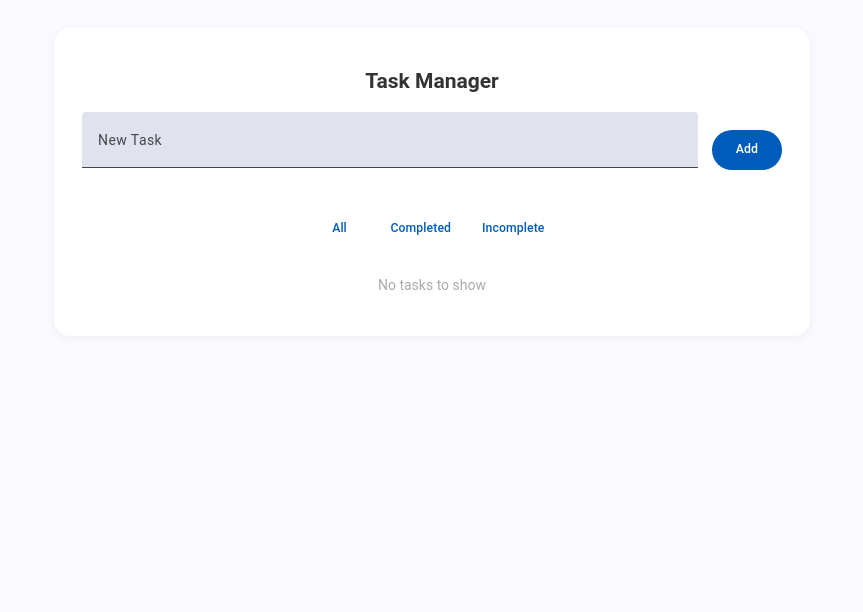
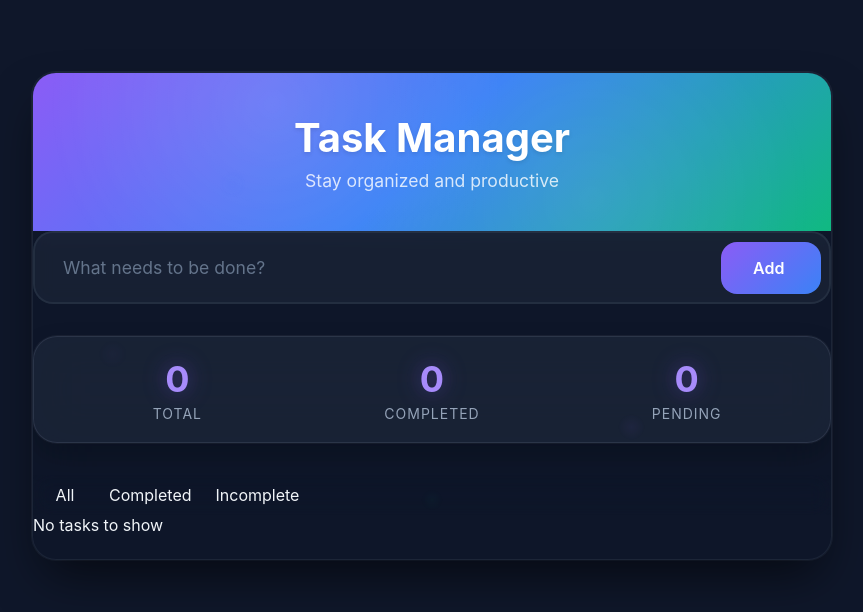
Before and after one commit to aru-segar/task-manager, an Angular app in the folder task-manager/: page / in a window 1280 px wide. Shown: the top 612 px of the page, without its empty margins (208-1071 px from the left). Built offline with nearby package versions, Linux system fonts and the light colour scheme.

Commit message:
fix styling issue

```diff
--- a/task-manager/package.json
+++ b/task-manager/package.json
@@ -46,6 +46,7 @@
     "karma-coverage": "~2.2.0",
     "karma-jasmine": "~5.1.0",
     "karma-jasmine-html-reporter": "~2.1.0",
+    "sass": "^1.89.2",
     "typescript": "~5.8.2"
   }
 }
--- a/task-manager/src/app/features/task-manager/task-manager.component.html
+++ b/task-manager/src/app/features/task-manager/task-manager.component.html
@@ -1,13 +1,35 @@
-<div class="task-wrapper mat-elevation-z4">
+<div class="task-wrapper">
+    <div class="header">
         <h2>Task Manager</h2>
+        <div class="subtitle">Stay organized and productive</div>
+    </div>
 
+    <div class="content">
+        <!-- Add Task Section -->
+        <div class="input-section">
             <div class="input-row">
-        <mat-form-field class="full-width" appearance="fill">
-            <mat-label>New Task</mat-label>
-            <input matInput [(ngModel)]="taskTitle" (keyup.enter)="addTask()" />
-        </mat-form-field>
+                <input matInput placeholder="What needs to be done?" [(ngModel)]="taskTitle" (keyup.enter)="addTask()"
+                    class="task-input" />
+                <button class="add-button" (click)="addTask()">
+                    <span class="material-icons"></span>
+                    Add
+                </button>
+            </div>
+        </div>
 
-        <button mat-flat-button color="primary" (click)="addTask()">Add</button>
+        <div class="task-stats">
+            <div class="stat-item">
+                <span class="stat-number">{{ tasks.length }}</span>
+                <span class="stat-label">TOTAL</span>
+            </div>
+            <div class="stat-item">
+                <span class="stat-number">{{ completedCount }}</span>
+                <span class="stat-label">COMPLETED</span>
+            </div>
+            <div class="stat-item">
+                <span class="stat-number">{{ pendingCount }}</span>
+                <span class="stat-label">PENDING</span>
+            </div>
         </div>
 
         <div class="filter-buttons">
--- a/task-manager/src/app/features/task-manager/task-manager.component.scss
+++ b/task-manager/src/app/features/task-manager/task-manager.component.scss
@@ -1,63 +1,268 @@
 .task-wrapper {
-  max-width: 700px;
-  margin: 2rem auto;
-  padding: 2rem;
-  background: #ffffff;
-  border-radius: 16px;
-  box-shadow: 0 2px 10px rgba(0, 0, 0, 0.05);
+  max-width: 800px;
+  margin: 40px auto;
+  background: rgba(15, 23, 42, 0.85);
+  backdrop-filter: blur(32px);
+  border-radius: 24px;
+  box-shadow:
+    0 25px 50px -12px rgba(0, 0, 0, 0.6),
+    0 0 0 1px rgba(148, 163, 184, 0.1),
+    inset 0 1px 0 rgba(255, 255, 255, 0.05);
+  overflow: hidden;
+  border: 1px solid rgba(148, 163, 184, 0.1);
+  position: relative;
+  padding-bottom: 24px;
+
+  &::after {
+    content: '';
+    position: absolute;
+    top: 0;
+    left: 0;
+    width: 100%;
+    height: 100%;
+    background:
+      radial-gradient(circle at 25% 25%, rgba(139, 92, 246, 0.1) 0%, transparent 2%),
+      radial-gradient(circle at 75% 75%, rgba(59, 130, 246, 0.08) 0%, transparent 2%),
+      radial-gradient(circle at 50% 10%, rgba(16, 185, 129, 0.06) 0%, transparent 2%),
+      radial-gradient(circle at 90% 40%, rgba(139, 92, 246, 0.05) 0%, transparent 2%);
+    opacity: 0.6;
+    animation: float 10s ease-in-out infinite;
+    pointer-events: none;
+  }
 }
 
-h2 {
+.header {
+  background: linear-gradient(135deg, #8b5cf6 0%, #3b82f6 50%, #10b981 100%);
+  padding: 40px 32px;
   text-align: center;
-  margin-bottom: 1.5rem;
-  color: #333;
+  position: relative;
+  overflow: hidden;
+
+  &::before {
+    content: '';
+    position: absolute;
+    inset: 0;
+    background:
+      radial-gradient(circle at 30% 20%, rgba(255, 255, 255, 0.15) 0%, transparent 40%),
+      radial-gradient(circle at 70% 80%, rgba(255, 255, 255, 0.1) 0%, transparent 40%);
+    animation: headerShimmer 8s ease-in-out infinite;
+  }
+
+  h2 {
+    color: white;
+    font-size: 2.5rem;
+    font-weight: 700;
+    margin-bottom: 8px;
+    z-index: 1;
+    position: relative;
+    text-shadow: 0 2px 4px rgba(0, 0, 0, 0.1);
+  }
+
+  .subtitle {
+    color: rgba(255, 255, 255, 0.8);
+    font-size: 1.1rem;
+    font-weight: 400;
+    z-index: 1;
+    position: relative;
+  }
 }
 
-.input-row {
-  display: flex;
-  gap: 1rem;
-  align-items: center;
+.input-row, .task-item, .filter-buttons, .task-stats {
+  backdrop-filter: blur(10px);
 }
 
-.full-width {
-  flex: 1;
+.input-section {
+  margin-bottom: 2rem;
+
+  .input-row {
+    display: flex;
+    align-items: center;
+    gap: 0.75rem;
+    padding: 0.5rem;
+    border-radius: 1.25rem;
+    background: rgba(30, 41, 59, 0.6);
+    border: 2px solid rgba(148, 163, 184, 0.1);
+    position: relative;
+    backdrop-filter: blur(10px);
+    transition: all 0.4s ease;
+
+    &::before {
+      content: '';
+      position: absolute;
+      inset: 0;
+      border-radius: 1.25rem;
+      background: linear-gradient(135deg,
+        rgba(139, 92, 246, 0.1),
+        rgba(59, 130, 246, 0.05),
+        rgba(16, 185, 129, 0.1)
+      );
+      opacity: 0;
+      pointer-events: none;
+      transition: opacity 0.3s ease;
+    }
+
+    &:focus-within {
+      border-color: rgba(139, 92, 246, 0.5);
+      box-shadow: 0 0 0 3px rgba(139, 92, 246, 0.15),
+        0 8px 32px rgba(139, 92, 246, 0.2);
+      background: rgba(30, 41, 59, 0.8);
+      transform: translateY(-2px);
+
+      &::before {
+        opacity: 1;
+      }
+    }
+
+    .task-input {
+      flex: 1;
+      border: none;
+      background: transparent;
+      padding: 1rem 1.25rem;
+      font-size: 1.1rem;
+      font-weight: 500;
+      color: #f1f5f9;
+      outline: none;
+      font-family: 'Inter', sans-serif;
+
+      &::placeholder {
+        color: #64748b;
+        font-weight: 400;
+      }
+    }
+
+    .add-button {
+      background: linear-gradient(135deg, #8b5cf6 0%, #3b82f6 100%);
+      color: white;
+      border: none;
+      padding: 1rem 1.5rem;
+      border-radius: 1rem;
+      font-weight: 600;
+      font-size: 1rem;
+      cursor: pointer;
+      display: flex;
+      align-items: center;
+      gap: 0.5rem;
+      min-width: 100px;
+      font-family: 'Inter', sans-serif;
+      position: relative;
+      overflow: hidden;
+      transition: all 0.3s ease;
+
+      &::before {
+        content: '';
+        position: absolute;
+        top: 0;
+        left: -100%;
+        width: 100%;
+        height: 100%;
+        background: linear-gradient(90deg, transparent, rgba(255, 255, 255, 0.2), transparent);
+        transition: left 0.5s;
+      }
+
+      &:hover {
+        transform: translateY(-3px);
+        box-shadow: 0 12px 40px rgba(139, 92, 246, 0.4),
+          0 0 0 1px rgba(255, 255, 255, 0.1);
+
+        &::before {
+          left: 100%;
+        }
+      }
+
+      &:active {
+        transform: translateY(-1px);
+      }
+
+      .material-icons {
+        font-size: 18px;
+      }
+    }
+  }
 }
 
-.filter-buttons {
+.task-stats {
   display: flex;
   justify-content: center;
-  gap: 0.5rem;
-  margin: 1.5rem 0;
+  gap: 2rem;
+  margin: 2rem 0;
+  padding: 1.25rem 2rem;
+  background: rgba(30, 41, 59, 0.7);
+  border-radius: 1.5rem;
+  border: 1px solid rgba(148, 163, 184, 0.15);
+  backdrop-filter: blur(24px);
+  box-shadow: 0 15px 30px rgba(0, 0, 0, 0.2),
+              0 0 0 1px rgba(255, 255, 255, 0.05);
+  flex-wrap: wrap;
+
+  .stat-item {
+    display: flex;
+    flex-direction: column;
+    align-items: center;
+    flex: 1;
+    min-width: 100px;
+
+    .stat-number {
+      font-size: 2.25rem;
+      font-weight: 700;
+      color: #a78bfa;
+    }
+
+    .stat-label {
+      font-size: 0.875rem;
+      color: #94a3b8;
+      letter-spacing: 1px;
+      margin-top: 0.25rem;
+    }
+  }
 }
 
-mat-list-item {
-  display: flex;
-  align-items: center;
-  justify-content: space-between;
+@media (max-width: 640px) {
+  .task-stats {
+    flex-direction: column;
+    align-items: center;
+    gap: 1rem;
+  }
 }
 
-.task-title {
-  flex: 1;
-  margin: 0 1rem;
-  cursor: text;
-  outline: none;
+// Animations
+@keyframes headerShimmer {
+  0%, 100% { opacity: 1; }
+  50% { opacity: 0.7; }
 }
 
-.task-title.done {
-  text-decoration: line-through;
-  color: #888;
-  opacity: 0.6;
+@keyframes float {
+  0%, 100% {
+    transform: translateY(0) rotate(0deg);
+  }
+  50% {
+    transform: translateY(-10px) rotate(180deg);
+  }
 }
 
-.date {
-  font-size: 0.75rem;
-  color: #666;
-  margin-right: 1rem;
-  white-space: nowrap;
+@keyframes fadeInUp {
+  from {
+    opacity: 0;
+    transform: translateY(20px) scale(0.95);
+  }
+  to {
+    opacity: 1;
+    transform: translateY(0) scale(1);
+  }
 }
 
-.empty {
-  text-align: center;
-  margin-top: 2rem;
-  color: #aaa;
+.fade-in {
+  animation: fadeInUp 0.6s cubic-bezier(0.4, 0, 0.2, 1);
 }
+
+@keyframes glow {
+  from {
+    text-shadow: 0 0 20px rgba(139, 92, 246, 0.3);
+  }
+  to {
+    text-shadow: 0 0 30px rgba(139, 92, 246, 0.5), 0 0 40px rgba(139, 92, 246, 0.2);
+  }
+}
+
+.stat-number {
+  animation: glow 2s ease-in-out infinite alternate;
+}
--- a/task-manager/src/app/features/task-manager/task-manager.component.ts
+++ b/task-manager/src/app/features/task-manager/task-manager.component.ts
@@ -32,10 +32,14 @@ export class TaskManagerComponent implements OnInit {
   tasks: Task[] = [];
   filter: 'all' | 'completed' | 'incomplete' = 'all';
 
+  completedCount = 0;
+  pendingCount = 0;
+
   constructor(private taskService: TaskService) { }
 
   ngOnInit(): void {
     this.tasks = this.taskService.getTasks();
+    this.updateTaskStats();
   }
 
   // Getter for filtering tasks based on the current filter
@@ -64,6 +68,7 @@ export class TaskManagerComponent implements OnInit {
     this.tasks.unshift(newTask);
     this.taskTitle = '';
     this.updateLocalStorage();
+    this.updateTaskStats();
   }
 
   // Toggle task status
@@ -72,6 +77,7 @@ export class TaskManagerComponent implements OnInit {
     if (index > -1) {
       this.tasks[index].isCompleted = !this.tasks[index].isCompleted;
       this.updateLocalStorage();
+          this.updateTaskStats();
     }
   }
 
@@ -81,7 +87,31 @@ export class TaskManagerComponent implements OnInit {
     this.updateLocalStorage();
   }
 
+  // Save task in localStorage
   updateLocalStorage(): void {
     this.taskService.saveTasks(this.tasks);
   }
+
+  // Setter for filters
+  setFilter(filter: 'all' | 'completed' | 'incomplete'): void {
+    this.filter = filter;
+  }
+
+  // Update counters
+  updateTaskStats(): void {
+    this.completedCount = this.tasks.filter(t => t.isCompleted).length;
+    this.pendingCount = this.tasks.length - this.completedCount;
+  }
+
+  // Get number of tasks in certain filters
+  getTaskCount(type: 'total' | 'completed' | 'pending'): number {
+    switch (type) {
+      case 'completed':
+        return this.tasks.filter(t => t.isCompleted).length;
+      case 'pending':
+        return this.tasks.filter(t => !t.isCompleted).length;
+      default:
+        return this.tasks.length;
+    }
+  }
 }
--- a/task-manager/src/styles.scss
+++ b/task-manager/src/styles.scss
@@ -1,26 +1,61 @@
-@use '@angular/material' as mat;
+// ✅ MATERIAL OVERRIDE (just style the app as dark and match Material manually)
 
-html {
-  @include mat.theme((
-    color: (
-      primary: mat.$azure-palette,
-      tertiary: mat.$blue-palette,
-    ),
-    typography: Roboto,
-    density: 0,
-  ));
-
-  color-scheme: light;
-  background-color: var(--mat-sys-surface);
-  color: var(--mat-sys-on-surface);
-  font: var(--mat-sys-body-medium);
+// 🌍 Global base styles
+* {
+  margin: 0;
+  padding: 0;
+  box-sizing: border-box;
 }
 
 html, body {
   height: 100%;
+  font-family: 'Inter', 'Roboto', 'Helvetica Neue', sans-serif;
+  background-color: #0f172a;
+  color: #f1f5f9;
+  overflow-x: hidden;
 }
 
 body {
-  margin: 0;
-  font-family: Roboto, "Helvetica Neue", sans-serif;
+  padding: 2rem;
 }
+
+::-webkit-scrollbar {
+  width: 8px;
+}
+::-webkit-scrollbar-track {
+  background: #1e293b;
+}
+::-webkit-scrollbar-thumb {
+  background: #64748b;
+  border-radius: 4px;
+}
+::-webkit-scrollbar-thumb:hover {
+  background: #94a3b8;
+}
+
+/* Optional Material-like component overrides */
+.mat-form-field {
+  color: white;
+}
+
+.mat-input-element {
+  color: white;
+  caret-color: #8b5cf6;
+  background: #1e293b;
+  border-radius: 4px;
+  padding: 0.5rem;
+}
+
+.mat-label {
+  color: #cbd5e1;
+}
+
+.mat-mdc-raised-button {
+  background: linear-gradient(135deg, #8b5cf6 0%, #3b82f6 100%);
+  color: white;
+}
+
+.mat-mdc-checkbox {
+  --mdc-checkbox-unselected-icon-color: #94a3b8;
+  --mdc-checkbox-selected-icon-color: #10b981;
+}
```
Also changed, not shown: task-manager/src/theme.scss (added, +18 -0 lines), 1 other file (tests, documents, lock files or other folders). Lines whose indentation alone changed are shown as unchanged.
